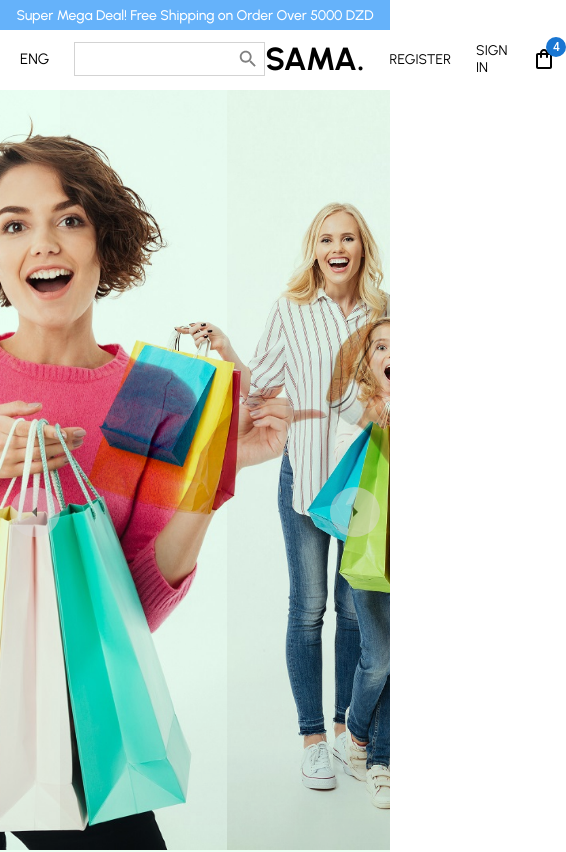
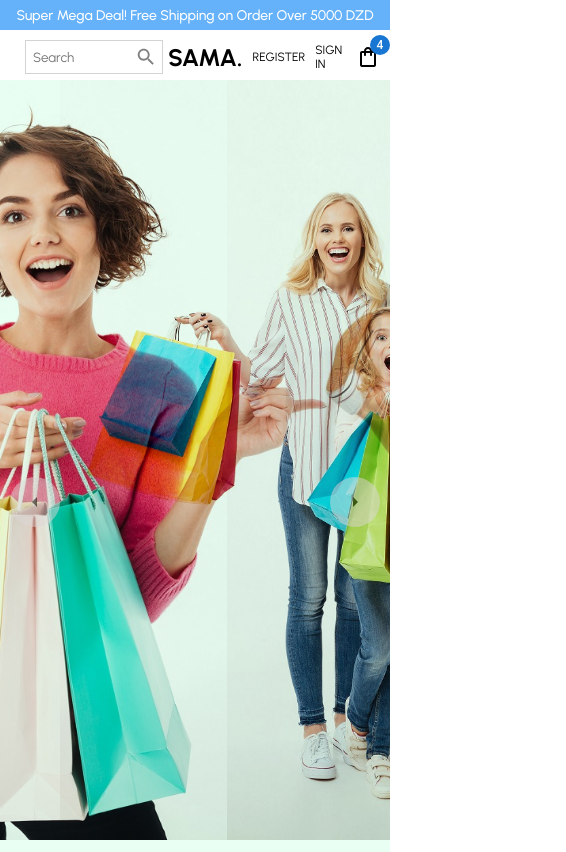
Before and after one commit to fetahokey/reactjs-node-eCommerce, a React (Create React App) app: page / in a window 390 px wide. Shown: the top 852 px of the page, 566 px wide, since content can reach past the window. Built offline with nearby package versions, Linux system fonts and the light colour scheme.

Commit message:
Responsive Navbar

```diff
--- a/src/components/Navbar.tsx
+++ b/src/components/Navbar.tsx
@@ -1,25 +1,38 @@
 import styled from 'styled-components'
 import { Search, ShoppingBagOutlined } from '@mui/icons-material'
 import Badge from '@mui/material/Badge';
+import { mobile } from '../responsive';
+import { Link } from 'react-router-dom';
 
 const Container = styled.div`
     height: 60px;
+    ${mobile({ height: "50px" })}
 `;
 const Warpper = styled.div`
     padding: 10px 20px;
     display: flex;
+    align-items: center;
+    justify-content: space-between;
+    ${mobile({ padding: "10px 10px 10px 0px" })}
 `;
 const Left = styled.div`
     flex: 1;
     display: flex;
     align-items: center;
-    justify-content: end;
+     ${mobile({ flex: 2 })}
+`;
+
+const Language = styled.span`
+    font-size: 14px;
+    cursor: pointer;
+    ${mobile({ display: "none" })}
 `;
 
 const MenuItem = styled.div`
     font-size: 14px;
     cursor: pointer;
     margin-left: 25px;
+    ${mobile({ fontSize: "12px", marginLeft: "10px" })}
 `;
 
 const Center = styled.div`
@@ -29,18 +42,17 @@ const Center = styled.div`
 
 const Logo = styled.h1`
     font-weight: bold;
+    ${mobile({ fontSize: "24px", marginLeft: "5px" })}
 `;
 
 const Right = styled.div`
     flex: 1;
     display: flex;
     align-items: center;
+    justify-content: flex-end;
+    ${mobile({ flex: 2, justifyContent: "center" })}
 `;
 
-const Language = styled.span`
-    font-size: 15px;
-    cursor: pointer;
-`;
 
 const SearchContainer = styled.div`
         border: 0.5px solid lightgray;
@@ -48,41 +60,56 @@ const SearchContainer = styled.div`
         align-items: center;
         margin-left: 25px;
         padding: 5px;
+        ${mobile({ flex: 1 })}
 `;
 const Input = styled.input`
     border: none;
     outline: none;
+    ${mobile({ width: "100px" })}
 `;
 const SearchIconStyle = {
     fontSize: 22,
     color: "gray"
 }
 
+const LinkStyle = {
+    textDecoration: "none",
+    color: "inherit"
+}
+
 const Navbar = () => {
     return (
         <Container>
             <Warpper>
-                <Right>
+                <Left>
                     <Language>ENG</Language>
                     <SearchContainer>
-                        <Input />
+                        <Input placeholder="Search" />
                         <Search style={SearchIconStyle} />
                     </SearchContainer>
-                </Right>
+                </Left>
                 <Center>
+                    <Link to="/" style={LinkStyle}>
                         <Logo>
                             SAMA.
                         </Logo>
+                    </Link>
                 </Center>
-                <Left>
+                <Right>
+                    <Link to="/signup" style={LinkStyle}>
                         <MenuItem>REGISTER</MenuItem>
+                    </Link>
+                    <Link to="/signin" style={LinkStyle}>
                         <MenuItem>SIGN IN</MenuItem>
+                    </Link>
+                    <Link to="/cart" style={LinkStyle}>
                         <MenuItem>
                             <Badge badgeContent={4} color="primary">
                                 <ShoppingBagOutlined />
                             </Badge>
                         </MenuItem>
-                </Left>
+                    </Link>
+                </Right>
             </Warpper>
         </Container>
     )
```
Lines whose indentation alone changed are shown as unchanged.
